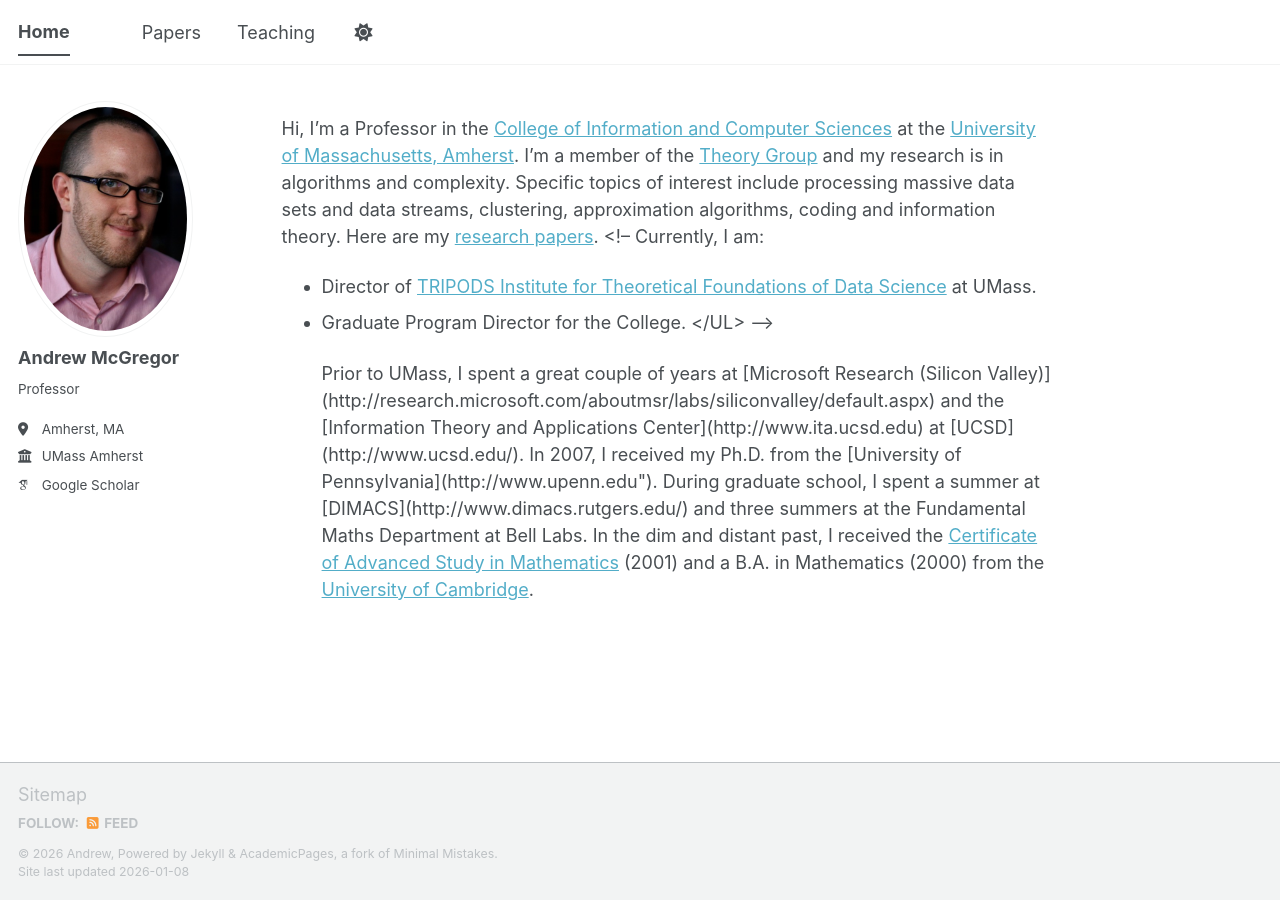
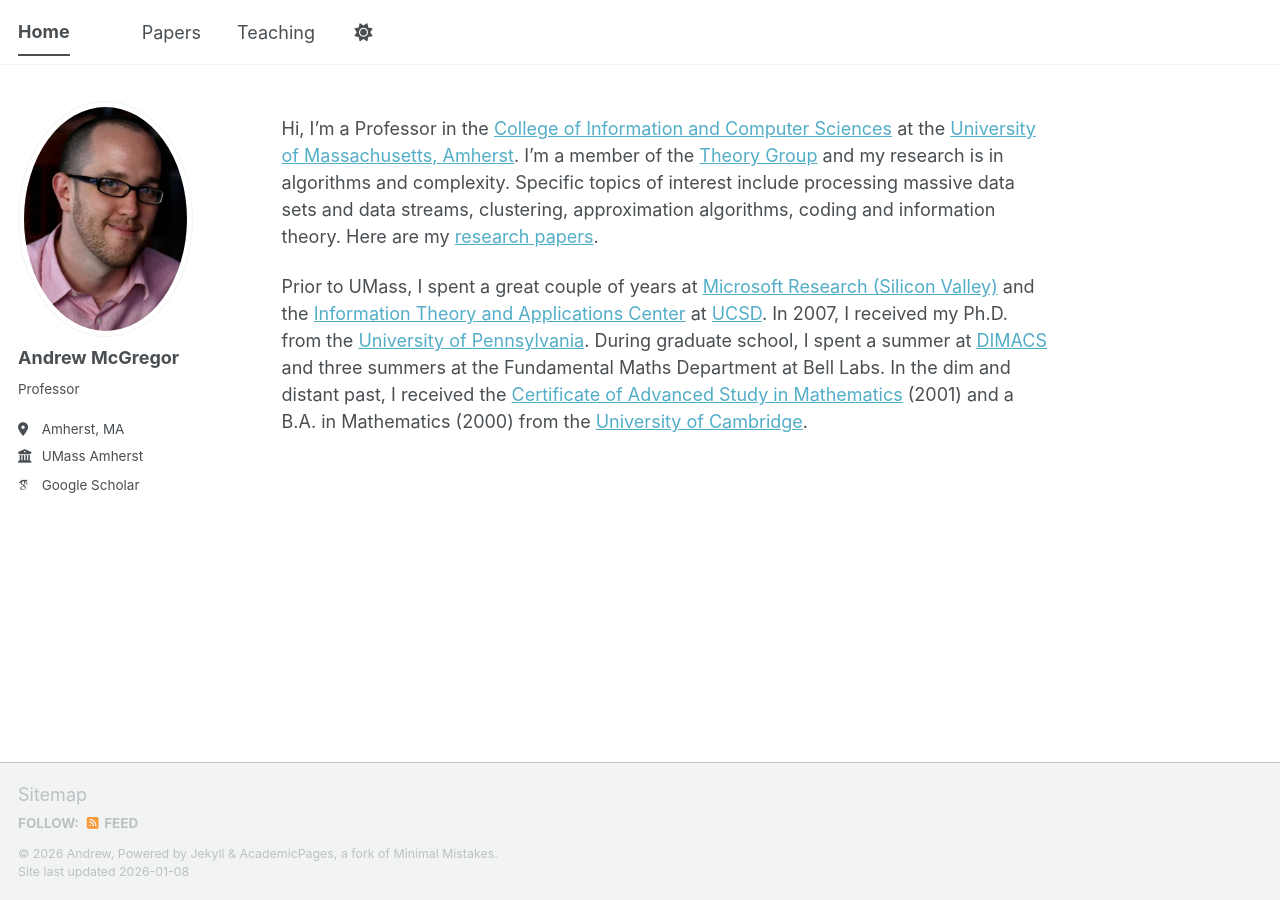
Before and after one commit to mcgregor-andrew/mcgregor-andrew.github.io, a Jekyll site: the page built from _pages/about.md, in a window 1280 px wide. Built offline with Jekyll 4.4.1, drawn with Linux system fonts in a browser that asks for light colours; some web fonts are replaced; a script bundle is joined from its source files by our own code; library files that are not in the unit come from our copies.

Commit message:
Update about.md

```diff
--- a/_pages/about.md
+++ b/_pages/about.md
@@ -7,17 +7,8 @@ redirect_from:
   - /about.html
 ---
 
-Hi, I'm a Professor in the [College of Information and Computer Sciences](http://www.cs.umass.edu/) at the [University of Massachusetts, Amherst](http://www.umass.edu/). I'm a member of the [Theory Group](http://theory.cs.umass.edu/people.html) and my research is in algorithms and complexity. Specific topics of interest include processing massive data sets and data streams, clustering, approximation algorithms, coding and information theory. Here are my <a href="research/research.html">research papers</a>.
-<!-- Currently, I am:
-
-<UL>
-<LI> Director of  <a href="http://tripods.cs.umass.edu">TRIPODS Institute for Theoretical Foundations of Data Science</a> at UMass.
-<LI> Graduate Program Director for the College.
-</UL>
--->
-
-<p> </p><p>
+Hi, I'm a Professor in the [College of Information and Computer Sciences](http://www.cs.umass.edu/) at the [University of Massachusetts, Amherst](http://www.umass.edu/). I'm a member of the [Theory Group](http://theory.cs.umass.edu/people.html) and my research is in algorithms and complexity. Specific topics of interest include processing massive data sets and data streams, clustering, approximation algorithms, coding and information theory. Here are my [research papers](research/research.html).
 
 Prior to UMass, I spent a great couple of years at [Microsoft Research  (Silicon Valley)](http://research.microsoft.com/aboutmsr/labs/siliconvalley/default.aspx) and the [Information Theory and Applications Center](http://www.ita.ucsd.edu) at [UCSD](http://www.ucsd.edu/). In 2007,
 I received my Ph.D. from the [University of Pennsylvania](http://www.upenn.edu").
-During graduate school, I spent a summer at [DIMACS](http://www.dimacs.rutgers.edu/) and three summers at the Fundamental Maths Department at Bell Labs. In the dim and distant past, I received the <a href="http://www.maths.cam.ac.uk/postgrad/prospective/part-iii">Certificate of Advanced Study in Mathematics</a> (2001) and a B.A. in Mathematics (2000) from the <a href="http://www.cam.ac.uk/">University of Cambridge</a>.
+During graduate school, I spent a summer at [DIMACS](http://www.dimacs.rutgers.edu/) and three summers at the Fundamental Maths Department at Bell Labs. In the dim and distant past, I received the [Certificate of Advanced Study in Mathematics](http://www.maths.cam.ac.uk/postgrad/prospective/part-iii) (2001) and a B.A. in Mathematics (2000) from the [University of Cambridge](http://www.cam.ac.uk/).
```
